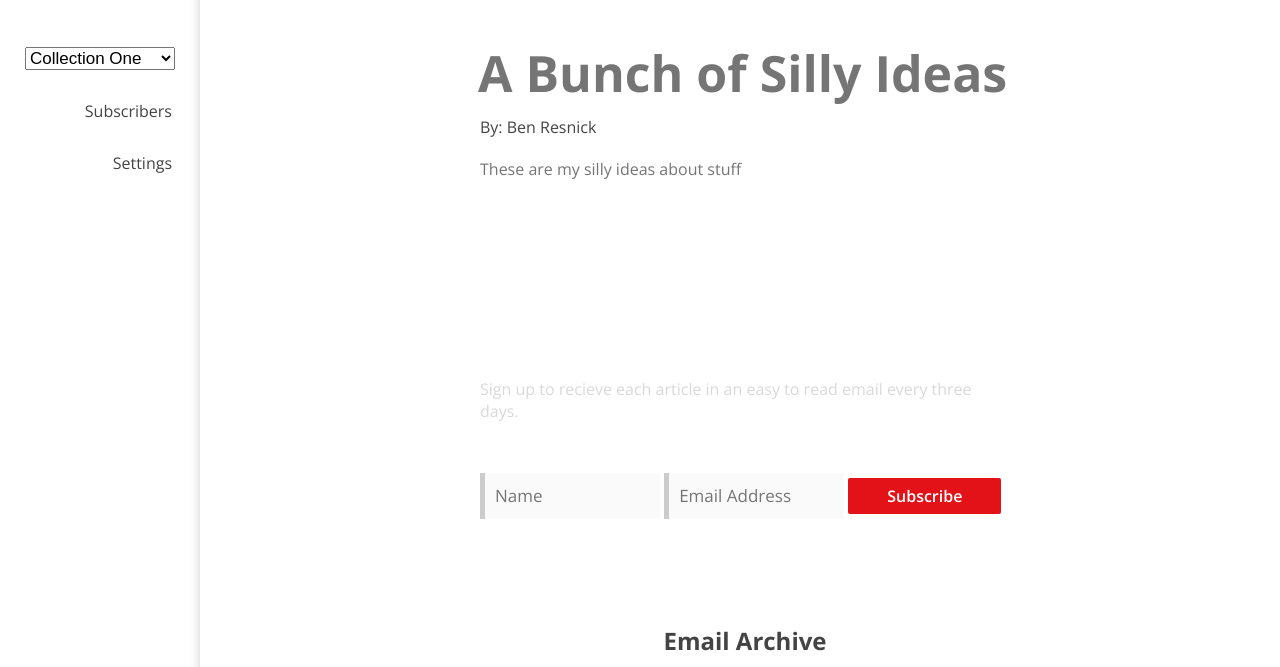
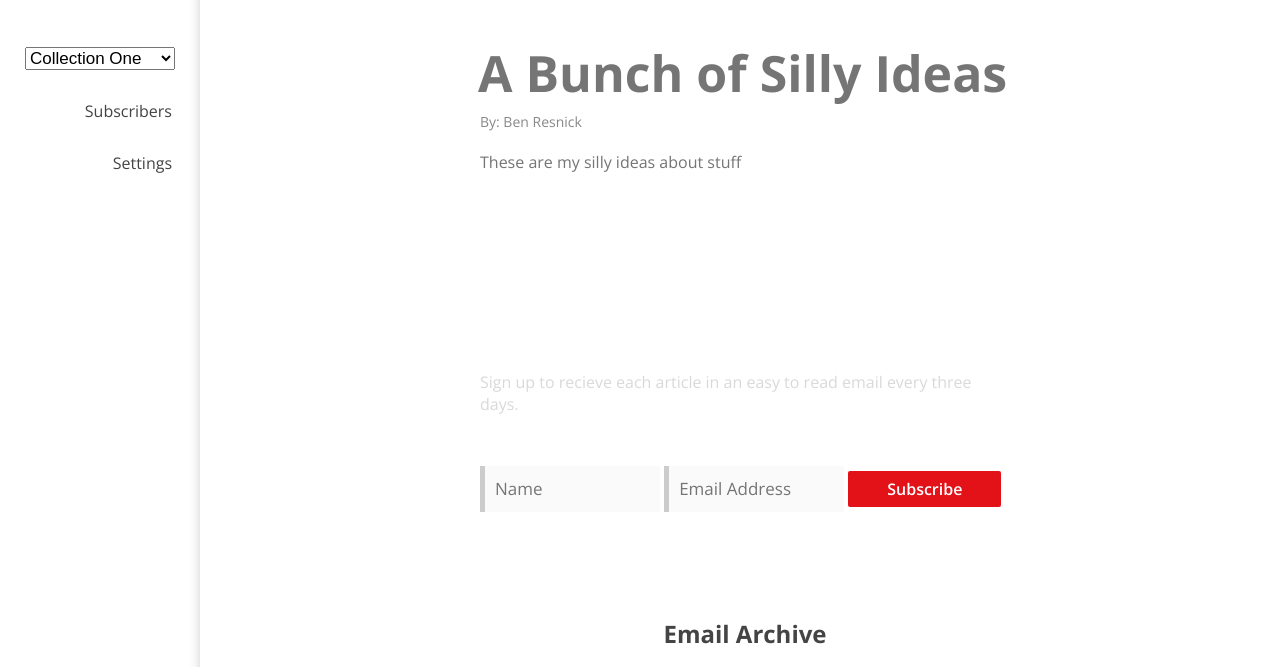
Before and after one commit to maximilianfuller/digestible, a website: page templates/prototype.html in a window 1280 px wide. Shown: the part 55-722 px from the top of the page. Drawn offline with nearby package versions, Linux system fonts and the light colour scheme; no server answers.

Commit message:
Css tweak

```diff
--- a/public/css/digestible.css
+++ b/public/css/digestible.css
@@ -299,7 +299,7 @@ COLLECTIONS
 }
 #collTitleInput, #emailTitleInput {
 	font-size: 50px;
-	margin: 0 0 10px -2px;
+	margin: 0 0 6px -2px;
 	height: 66px;
 	width: 100%;
 	padding: 0;
@@ -477,7 +477,8 @@ CONSUMERS
 	margin-bottom: 10px;
 }
 #author {
-	font-size: 16px;
+	font-size: 14px;
+	color: #888;
 	margin: 0 0 20px 0;
 }
 #description {
```
